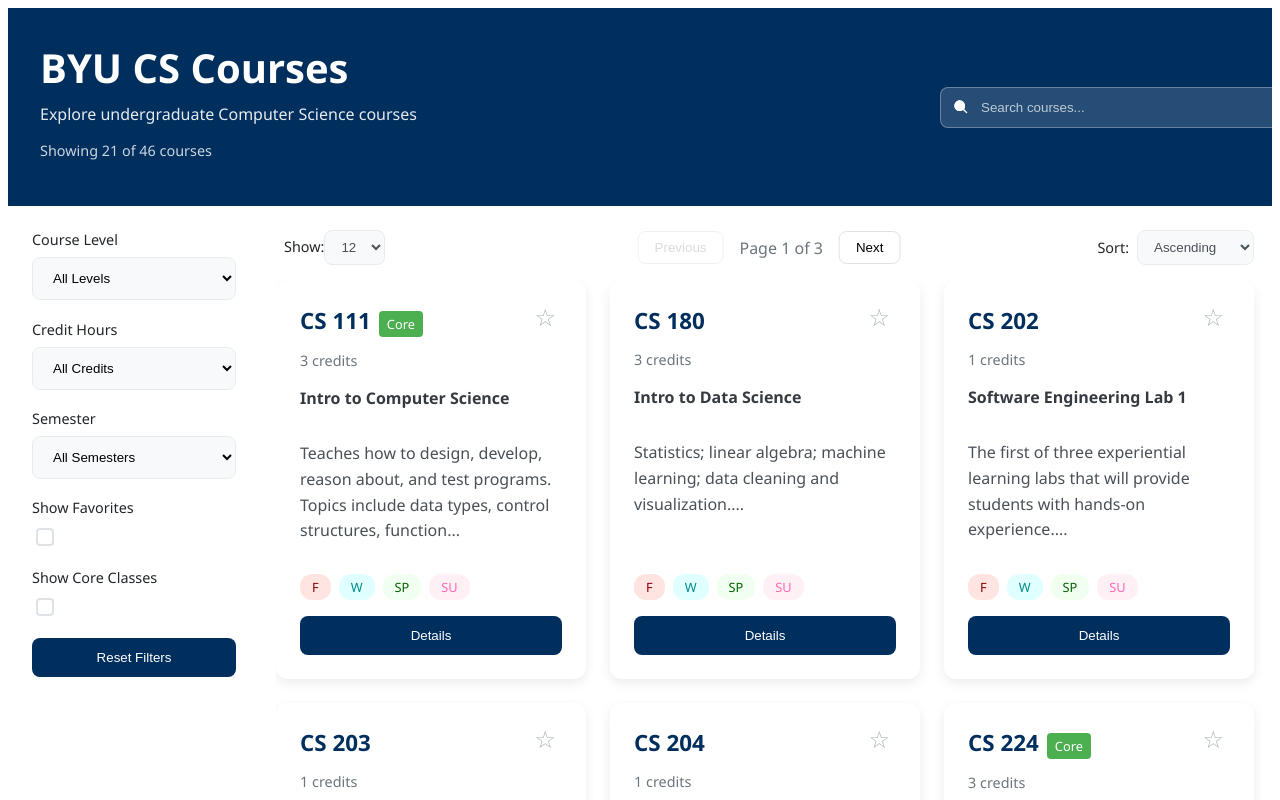
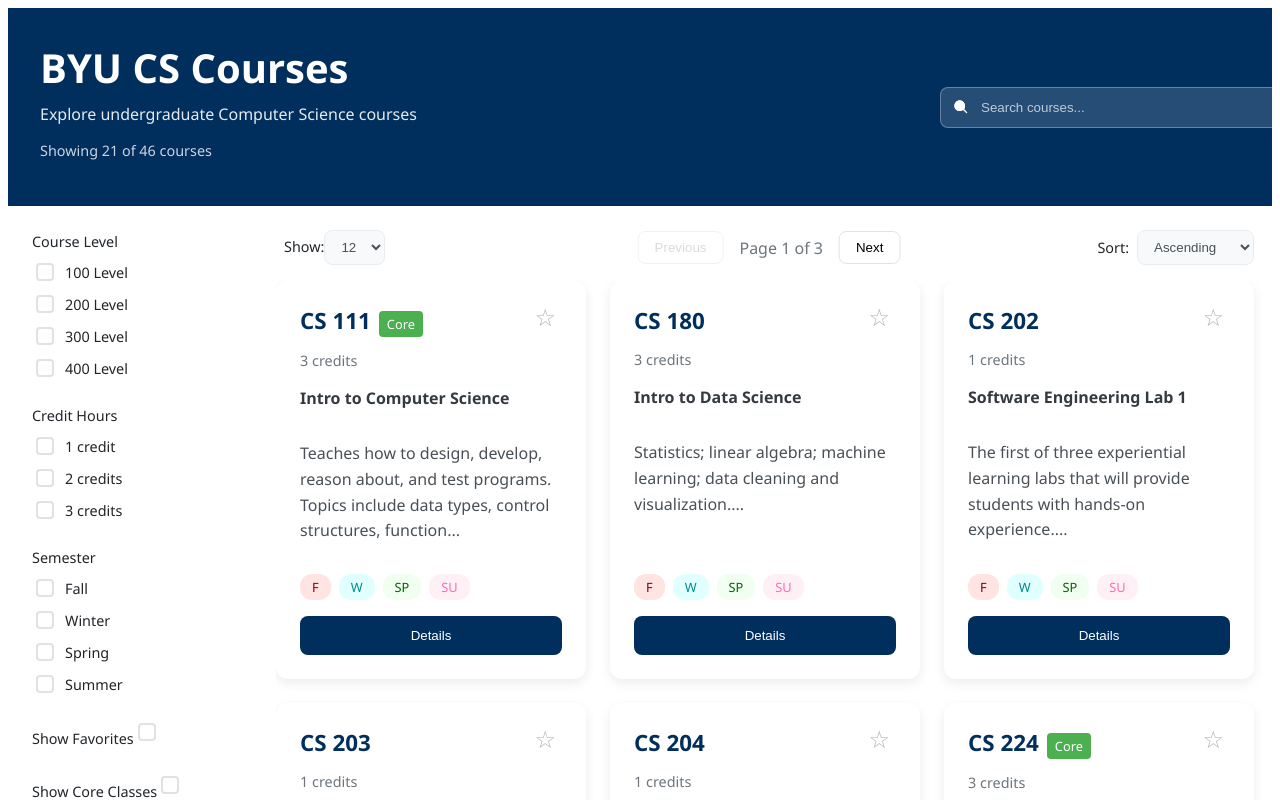
Before and after one commit to nbn1343/P1_Website, a React (Vite) app: page / in a window 1280 px wide. Shown: the top 800 px of the page. Built offline with nearby package versions, Linux system fonts and the light colour scheme.

Commit message:
updating filters

```diff
--- a/src/App.jsx
+++ b/src/App.jsx
@@ -5,9 +5,9 @@
   const [modalCourse, setModalCourse] = useState(null);
   const [currentPage, setCurrentPage] = useState(1);
   const [searchTerm, setSearchTerm] = useState('');
-  const [courseLevel, setCourseLevel] = useState('All Levels');
-  const [creditHours, setCreditHours] = useState('All Credits');
-  const [semester, setSemester] = useState('All Semesters');
+  const [courseLevels, setCourseLevels] = useState([]);
+  const [creditHours, setCreditHours] = useState([]);
+  const [semesters, setSemesters] = useState([]);
   const [coursesPerPage, setCoursesPerPage] = useState(21);
   const [showAllCourses, setShowAllCourses] = useState(false);
 
@@ -21,9 +21,9 @@
 
   const resetFilters = () => {
     setSearchTerm('');
-    setCourseLevel('All Levels');
-    setCreditHours('All Credits');
-    setSemester('All Semesters');
+    setCourseLevels([]);
+    setCreditHours([]);
+    setSemesters([]);
     setShowFavorites(false);
     setShowCore(false);
     setSortOrder('asc');
@@ -32,19 +32,73 @@
     setShowAllCourses(false);
   }
 
+  const toggleCourseLevel = (level) => {
+    setCourseLevels(prev => {
+      if (prev.includes(level)) {
+        return prev.filter(l => l !== level);
+      } else {
+        return [...prev, level];
+      }
+    });
+    setCurrentPage(1);
+  }
+
+  const toggleCreditHour = (credit) => {
+    setCreditHours(prev => {
+      if (prev.includes(credit)) {
+        return prev.filter(c => c !== credit);
+      } else {
+        return [...prev, credit];
+      }
+    });
+    setCurrentPage(1);
+  }
+
+  const toggleSemester = (sem) => {
+    setSemesters(prev => {
+      if (prev.includes(sem)) {
+        return prev.filter(s => s !== sem);
+      } else {
+        return [...prev, sem];
+      }
+    });
+    setCurrentPage(1);
+  }
+
+  const removeFilterPill = (type, value) => {
+    if (type === 'level') {
+      setCourseLevels(prev => prev.filter(level => level !== value));
+    } else if (type === 'credit') {
+      setCreditHours(prev => prev.filter(credit => credit !== value));
+    } else if (type === 'semester') {
+      setSemesters(prev => prev.filter(sem => sem !== value));
+    } else if (type === 'core') {
+      setShowCore(false);
+    } else if (type === 'favorites') {
+      setShowFavorites(false);
+    } else if (type === 'search') {
+      setSearchTerm('');
+    }
+    setCurrentPage(1);
+  };
+
   const filteredCourses = coursesData
     .filter((course) => {
-      const levelMatch =
-        courseLevel === 'All Levels' ||
-        Math.floor(parseInt(course.header.match(/\d+/)[0]) / 100) * 100 ===
-          parseInt(courseLevel);
-      const creditMatch =
-        creditHours === 'All Credits' || course.credits === parseInt(creditHours);
-      const semesterMatch =
-        semester === 'All Semesters' || course.semesters.includes(semester);
+      const levelMatch = courseLevels.length === 0 ||
+        courseLevels.some(level =>
+          Math.floor(parseInt(course.header.match(/\d+/)[0]) / 100) * 100 === parseInt(level)
+        );
+
+      const creditMatch = creditHours.length === 0 ||
+        creditHours.includes(course.credits.toString());
+
+      const semesterMatch = semesters.length === 0 ||
+        semesters.some(sem => course.semesters.includes(sem));
+
       const searchMatch =
         course.header.toLowerCase().includes(searchTerm.toLowerCase()) ||
         course.title.toLowerCase().includes(searchTerm.toLowerCase());
+
       const favoritesMatch = !showFavorites || favorites.includes(course.id);
       const coreMatch = !showCore || course.isCore;
 
@@ -92,21 +146,6 @@
     setCurrentPage(1); // Reset to the first page
   };
 
-  const handleCourseLevelChange = (newCourseLevel) => {
-    setCourseLevel(newCourseLevel);
-    setCurrentPage(1); // Reset to the first page
-  };
-
-  const handleCreditHoursChange = (newCreditHours) => {
-    setCreditHours(newCreditHours);
-    setCurrentPage(1); // Reset to the first page
-  };
-
-  const handleSemesterChange = (newSemester) => {
-    setSemester(newSemester);
-    setCurrentPage(1); // Reset to the first page
-  };
-
   const handleFavoriteChange = (newShowFavorites) => {
     setShowFavorites(newShowFavorites);
     setCurrentPage(1); // Reset to the first page
@@ -127,6 +166,9 @@
     }
     setCurrentPage(1); // Reset to the first page
   };
+
+  // Get all unique credit hours for multi-select
+  const uniqueCreditHours = [...new Set(coursesData.map(c => c.credits))].sort();
 
   return (
     <div className="app-container">
@@ -162,38 +204,55 @@
           <div className="filters">
             <div className="filter-group">
               <label>Course Level</label>
-              <select value={courseLevel} onChange={(e) => handleCourseLevelChange(e.target.value)}>
-                <option>All Levels</option>
-                <option value="100">100 Level</option>
-                <option value="200">200 Level</option>
-                <option value="300">300 Level</option>
-                <option value="400">400 Level</option>
-              </select>
+              <div className="checkbox-group">
+                {[100, 200, 300, 400].map(level => (
+                  <div key={level} className="checkbox-item">
+                    <input
+                      type="checkbox"
+                      id={`level-${level}`}
+                      checked={courseLevels.includes(level.toString())}
+                      onChange={() => toggleCourseLevel(level.toString())}
+                    />
+                    <label htmlFor={`level-${level}`}>{level} Level</label>
+                  </div>
+                ))}
+              </div>
             </div>
 
             <div className="filter-group">
               <label>Credit Hours</label>
-              <select value={creditHours} onChange={(e) => handleCreditHoursChange(e.target.value)}>
-                <option>All Credits</option>
-                {[...new Set(coursesData.map((c) => c.credits))]
-                  .sort()
-                  .map((credit) => (
-                    <option key={credit} value={credit}>
-                      {credit} credit{credit !== 1 ? 's' : ''}
-                    </option>
-                  ))}
-              </select>
+              <div className="checkbox-group">
+                {uniqueCreditHours.map(credit => (
+                  <div key={credit} className="checkbox-item">
+                    <input
+                      type="checkbox"
+                      id={`credit-${credit}`}
+                      checked={creditHours.includes(credit.toString())}
+                      onChange={() => toggleCreditHour(credit.toString())}
+                    />
+                    <label htmlFor={`credit-${credit}`}>{credit} credit{credit !== 1 ? 's' : ''}</label>
+                  </div>
+                ))}
+              </div>
             </div>
 
             <div className="filter-group">
               <label>Semester</label>
-              <select value={semester} onChange={(e) => handleSemesterChange(e.target.value)}>
-                <option>All Semesters</option>
-                <option value="F">Fall</option>
-                <option value="W">Winter</option>
-                <option value="SP">Spring</option>
-                <option value="SU">Summer</option>
-              </select>
+              <div className="checkbox-group">
+                {['F', 'W', 'SP', 'SU'].map(sem => (
+                  <div key={sem} className="checkbox-item">
+                    <input
+                      type="checkbox"
+                      id={`semester-${sem}`}
+                      checked={semesters.includes(sem)}
+                      onChange={() => toggleSemester(sem)}
+                    />
+                    <label htmlFor={`semester-${sem}`}>
+                      {sem === 'F' ? 'Fall' : sem === 'W' ? 'Winter' : sem === 'SP' ? 'Spring' : 'Summer'}
+                    </label>
+                  </div>
+                ))}
+              </div>
             </div>
 
             <div className="filter-group">
@@ -223,6 +282,55 @@
         </aside>
 
         <main className="courses-container">
+          {/* Active Filter Pills */}
+          {(searchTerm || courseLevels.length > 0 || creditHours.length > 0 || semesters.length > 0 || showCore || showFavorites) && (
+            <div className="active-filters">
+              {searchTerm && (
+                <div className="filter-pill">
+                  <span>Search: {searchTerm}</span>
+                  <button onClick={() => removeFilterPill('search', searchTerm)}>×</button>
+                </div>
+              )}
+
+              {courseLevels.map(level => (
+                <div className="filter-pill" key={`pill-level-${level}`}>
+                  <span>{level} Level</span>
+                  <button onClick={() => removeFilterPill('level', level)}>×</button>
+                </div>
+              ))}
+
+              {creditHours.map(credit => (
+                <div className="filter-pill" key={`pill-credit-${credit}`}>
+                  <span>{credit} Credit{credit !== '1' ? 's' : ''}</span>
+                  <button onClick={() => removeFilterPill('credit', credit)}>×</button>
+                </div>
+              ))}
+
+              {semesters.map(sem => (
+                <div className="filter-pill" key={`pill-semester-${sem}`}>
+                  <span>
+                    {sem === 'F' ? 'Fall' : sem === 'W' ? 'Winter' : sem === 'SP' ? 'Spring' : 'Summer'}
+                  </span>
+                  <button onClick={() => removeFilterPill('semester', sem)}>×</button>
+                </div>
+              ))}
+
+              {showCore && (
+                <div className="filter-pill">
+                  <span>Core Classes</span>
+                  <button onClick={() => removeFilterPill('core')}>×</button>
+                </div>
+              )}
+
+              {showFavorites && (
+                <div className="filter-pill">
+                  <span>Favorites</span>
+                  <button onClick={() => removeFilterPill('favorites')}>×</button>
+                </div>
+              )}
+            </div>
+          )}
+
           <div className="pagination-controls">
             <div className="courses-per-page">
               <label htmlFor="coursesPerPage">Show:</label>
--- a/src/index.css
+++ b/src/index.css
@@ -169,11 +169,146 @@
   padding-right: 1rem;
 }
 
-.filter-group {
-  margin-bottom: 1.2rem;
+.active-filters {
+  display: flex;
+  flex-wrap: wrap;
+  gap: 0.5rem;
+  margin-bottom: 1rem;
+  padding: 0.5rem 0;
+  border-bottom: 1px solid #e9ecef;
+}
+
+.filter-pill {
+  display: flex;
+  align-items: center;
+  background-color: #e9f5ff;
+  color: #002E5D;
+  padding: 0.4rem 0.8rem;
+  border-radius: 20px;
+  font-size: 0.85rem;
+  font-weight: 500;
+  box-shadow: 0 1px 2px rgba(0, 0, 0, 0.05);
+  animation: fadeIn 0.2s ease-in-out;
+  border: 1px solid #cce5ff;
+}
+
+@keyframes fadeIn {
+  from { opacity: 0; transform: translateY(-5px); }
+  to { opacity: 1; transform: translateY(0); }
+}
+
+.filter-pill button {
+  background: none;
+  border: none;
+  margin-left: 0.5rem;
+  cursor: pointer;
+  font-size: 1rem;
+  line-height: 1;
+  color: #6c757d;
+  display: flex;
+  align-items: center;
+  justify-content: center;
+  transition: color 0.2s;
+}
+
+.filter-pill button:hover {
+  color: #dc3545;
+}
+
+/* Checkbox Group Styles */
+.checkbox-group {
   display: flex;
   flex-direction: column;
   gap: 0.5rem;
+  margin-top: 0.5rem;
+}
+
+.checkbox-item {
+  display: flex;
+  align-items: center;
+  gap: 0.5rem;
+}
+
+.checkbox-item input[type="checkbox"] {
+  width: 18px;
+  height: 18px;
+  border: 2px solid #dee2e6;
+  border-radius: 4px;
+  appearance: none;
+  position: relative;
+  cursor: pointer;
+  transition: background 0.2s ease, border-color 0.2s ease;
+}
+
+.checkbox-item input[type="checkbox"]:checked {
+  background: #002E5D;
+  border-color: #002E5D;
+}
+
+.checkbox-item input[type="checkbox"]:checked::after {
+  content: '';
+  position: absolute;
+  left: 4px;
+  top: 1px;
+  width: 5px;
+  height: 9px;
+  border: solid white;
+  border-width: 0 2px 2px 0;
+  transform: rotate(45deg);
+}
+
+.checkbox-item label {
+  cursor: pointer;
+  font-size: 0.9rem;
+  color: #495057;
+}
+
+/* Semester-specific Pills */
+.filter-pill:has(span:contains("Fall")) {
+  background-color: #ffe4e1;
+  color: #8b0000;
+  border-color: #ffcccb;
+}
+
+.filter-pill:has(span:contains("Winter")) {
+  background-color: #e0ffff;
+  color: #008b8b;
+  border-color: #b0e0e6;
+}
+
+.filter-pill:has(span:contains("Spring")) {
+  background-color: #f0fff0;
+  color: #006400;
+  border-color: #c1e1c1;
+}
+
+.filter-pill:has(span:contains("Summer")) {
+  background-color: #fff0f5;
+  color: #ff69b4;
+  border-color: #ffb6c1;
+}
+
+/* Special filter pills */
+.filter-pill:has(span:contains("Core Classes")) {
+  background-color: #e8f5e9;
+  color: #2e7d32;
+  border-color: #c8e6c9;
+}
+
+.filter-pill:has(span:contains("Favorites")) {
+  background-color: #fff8e1;
+  color: #ff8f00;
+  border-color: #ffe082;
+}
+
+.filter-pill:has(span:contains("Search")) {
+  background-color: #f3e5f5;
+  color: #6a1b9a;
+  border-color: #e1bee7;
+}
+
+.filter-group {
+  margin-bottom: 1.5rem;
 }
 
 .filter-group label {
@@ -831,12 +966,8 @@
   }
 
   .pagination-controls {
-    display: flex;
-    justify-content: space-between;
-    align-items: center;
-    margin-bottom: 1rem;
     position: relative;
-    padding: 0 0.5rem;
+    z-index: 1;
   }
 
   .top-pagination {
```
